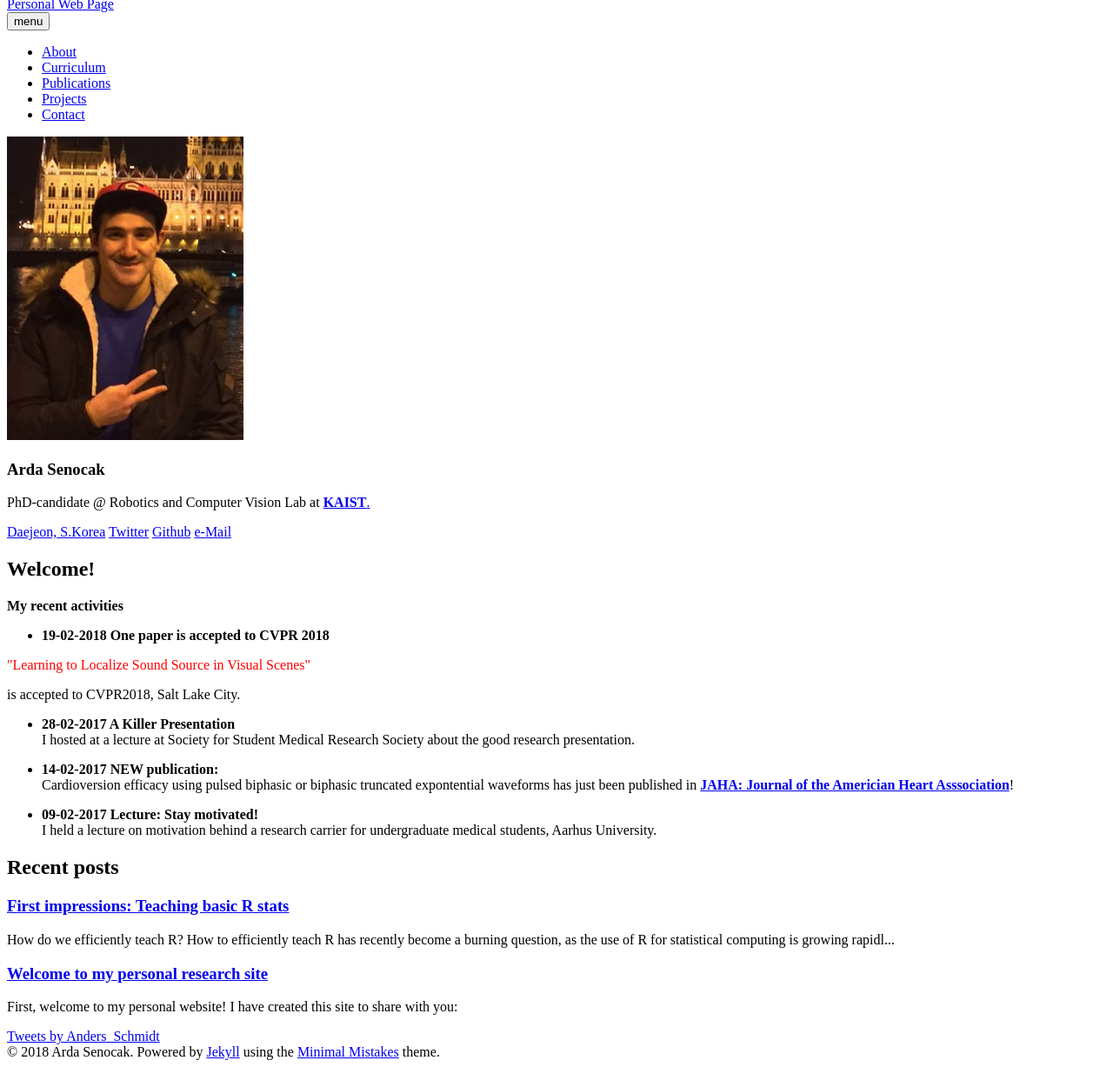
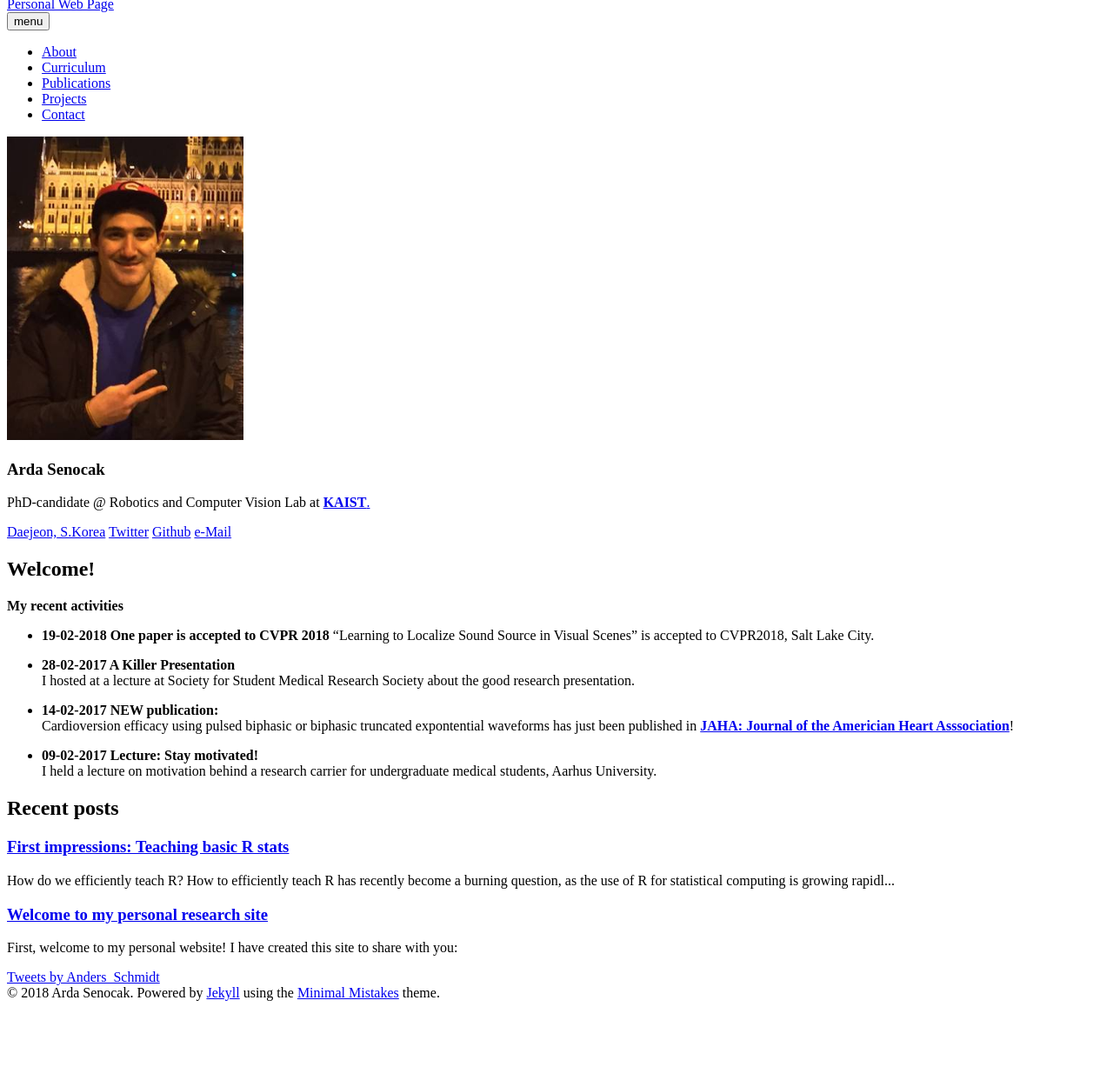
Before and after one commit to ardasnck/ardasnck.github.io, a Jekyll site: the page built from index.md, in a window 1280 px wide, cut to the strip 112-1339 px from the top of the page. Shown: the whole strip at 87% size. Built offline with Jekyll 4.4.1, drawn with Linux system fonts in a browser that asks for light colours; nearby versions of some CDN libraries; comment, search, counter and statistics services are not loaded; after the commit the page ends 1271 px from its top, so only the background shows below that.

Commit message:
Update index.md

```diff
--- a/index.md
+++ b/index.md
@@ -8,7 +8,7 @@ image: banner1.png
 **My recent activities**
 
 * **19-02-2018 One paper is accepted to CVPR 2018**
-<font color="red">"Learning to Localize Sound Source in Visual Scenes"</font> is accepted to CVPR2018, Salt Lake City.
+"Learning to Localize Sound Source in Visual Scenes" is accepted to CVPR2018, Salt Lake City.
 
 * **28-02-2017 A Killer Presentation** <br>
 I hosted at a lecture at Society for Student Medical Research Society about the good research presentation.
```
